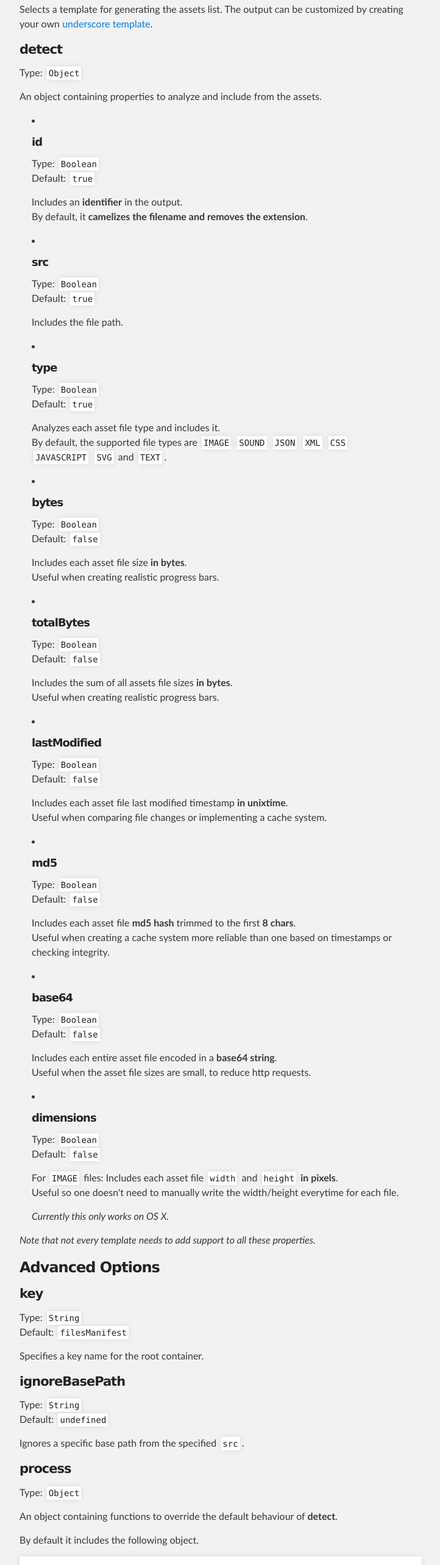
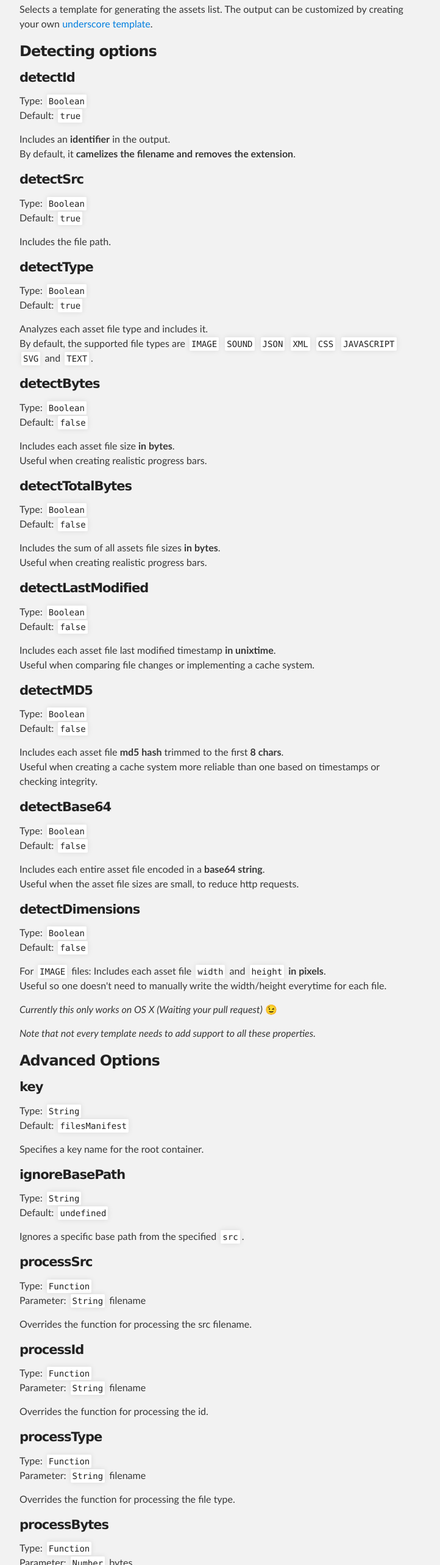
Before and after one commit to gunta/grunt-preload-assets, a plain HTML site: page index.html in a window 1280 px wide. Shown: the part 1872-4438 px from the top of the page at 61% size, without its empty margins (288-1010 px from the left). Drawn offline with Linux system fonts and the light colour scheme.

```diff
--- a/index.html
+++ b/index.html
@@ -82,86 +82,72 @@
 <p>Selects a template for generating the assets list.
 The output can be customized by creating your own <a href="http://www.2ality.com/2012/06/underscore-templates.html">underscore template</a>. </p>
 
-<h4>detect</h4>
+<h3>Detecting options</h3>
 
-<p>Type: <code>Object</code></p>
-
-<p>An object containing properties to analyze and include from the assets. </p>
-
-<ul>
-<li>
-<h5>id</h5>
+<h4>detectId</h4>
 
 <p>Type: <code>Boolean</code><br>
 Default: <code>true</code></p>
 
 <p>Includes an <strong>identifier</strong> in the output.<br>
 By default, it <strong>camelizes the filename and removes the extension</strong>.</p>
-</li>
-<li>
-<h5>src</h5>
+
+<h4>detectSrc</h4>
 
 <p>Type: <code>Boolean</code><br>
 Default: <code>true</code></p>
 
 <p>Includes the file path.</p>
-</li>
-<li>
-<h5>type</h5>
+
+<h4>detectType</h4>
 
 <p>Type: <code>Boolean</code><br>
 Default: <code>true</code></p>
 
 <p>Analyzes each asset file type and includes it.<br>
 By default, the supported file types are <code>IMAGE</code> <code>SOUND</code> <code>JSON</code> <code>XML</code> <code>CSS</code> <code>JAVASCRIPT</code> <code>SVG</code> and <code>TEXT</code>.</p>
-</li>
-<li>
-<h5>bytes</h5>
+
+<h4>detectBytes</h4>
 
 <p>Type: <code>Boolean</code><br>
 Default: <code>false</code>    </p>
 
 <p>Includes each asset file size <strong>in bytes</strong>.<br>
 Useful when creating realistic progress bars.</p>
-</li>
-<li>
-<h5>totalBytes</h5>
+
+<h4>detectTotalBytes</h4>
 
 <p>Type: <code>Boolean</code><br>
 Default: <code>false</code>    </p>
 
 <p>Includes the sum of all assets file sizes <strong>in bytes</strong>.<br>
 Useful when creating realistic progress bars.</p>
-</li>
-<li>
-<h5>lastModified</h5>
+
+<h4>detectLastModified</h4>
 
 <p>Type: <code>Boolean</code><br>
 Default: <code>false</code>    </p>
 
 <p>Includes each asset file last modified timestamp <strong>in unixtime</strong>.<br>
 Useful when comparing file changes or implementing a cache system.</p>
-</li>
-<li>
-<h5>md5</h5>
+
+<h4>detectMD5</h4>
 
 <p>Type: <code>Boolean</code><br>
 Default: <code>false</code>    </p>
 
 <p>Includes each asset file <strong>md5 hash</strong> trimmed to the first <strong>8 chars</strong>.<br>
 Useful when creating a cache system more reliable than one based on timestamps or checking integrity. </p>
-</li>
-<li>
-<h5>base64</h5>
+
+<h4>detectBase64</h4>
 
 <p>Type: <code>Boolean</code><br>
 Default: <code>false</code>    </p>
 
 <p>Includes each entire asset file encoded in a <strong>base64 string</strong>.<br>
 Useful when the asset file sizes are small, to reduce http requests.</p>
-</li>
-<li>
-<h5>dimensions</h5>
+
+<h4>detectDimensions</h4>
 
 <p>Type: <code>Boolean</code><br>
 Default: <code>false</code>    </p>
@@ -169,9 +155,9 @@
 <p>For <code>IMAGE</code> files: Includes each asset file <code>width</code> and <code>height</code> <strong>in pixels</strong>.<br>
 Useful so one doesn't need to manually write the width/height everytime for each file.</p>
 
-<p><em>Currently this only works on OS X.</em></p>
-</li>
-</ul><p><em>Note that not every template needs to add support to all these properties.</em></p>
+<p><em>Currently this only works on OS X (Waiting your pull request)</em> 😉</p>
+
+<p><em>Note that not every template needs to add support to all these properties.</em></p>
 
 <h3>Advanced Options</h3>
 
@@ -189,44 +175,68 @@
 
 <p>Ignores a specific base path from the specified <code>src</code>.</p>
 
-<h4>process</h4>
+<h4>processSrc</h4>
 
-<p>Type: <code>Object</code></p>
+<p>Type: <code>Function</code><br>
+Parameter: <code>String</code> filename</p>
 
-<p>An object containing functions to override the default behaviour of <strong>detect</strong>. </p>
+<p>Overrides the function for processing the src filename.</p>
 
-<p>By default it includes the following object.</p>
+<h4>processId</h4>
 
-<div class="highlight"><pre><span class="nx">process</span><span class="o">:</span> <span class="p">{</span>
-    <span class="nx">src</span><span class="o">:</span> <span class="kd">function</span> <span class="p">(</span><span class="nx">file</span><span class="p">)</span> <span class="p">{</span>
-        <span class="k">return</span> <span class="nx">file</span><span class="p">;</span>
-    <span class="p">},</span>
-    <span class="nx">id</span><span class="o">:</span> <span class="kd">function</span> <span class="p">(</span><span class="nx">file</span><span class="p">)</span> <span class="p">{</span>
-        <span class="k">return</span> <span class="nx">scan</span><span class="p">.</span><span class="nx">idBasedOnFilenameCamelized</span><span class="p">(</span><span class="nx">file</span><span class="p">);</span>
-    <span class="p">},</span>
-    <span class="nx">type</span><span class="o">:</span> <span class="kd">function</span> <span class="p">(</span><span class="nx">file</span><span class="p">)</span> <span class="p">{</span>
-        <span class="k">return</span> <span class="nx">scan</span><span class="p">.</span><span class="nx">typeByExtension</span><span class="p">(</span><span class="nx">file</span><span class="p">);</span>
-    <span class="p">},</span>
-    <span class="nx">bytes</span><span class="o">:</span> <span class="kd">function</span> <span class="p">(</span><span class="nx">file</span><span class="p">)</span> <span class="p">{</span>
-        <span class="k">return</span> <span class="nx">scan</span><span class="p">.</span><span class="nx">fileSizeInBytes</span><span class="p">(</span><span class="nx">file</span><span class="p">);</span>
-    <span class="p">},</span>
-    <span class="nx">totalBytes</span><span class="o">:</span> <span class="kd">function</span> <span class="p">(</span><span class="nx">bytes</span><span class="p">)</span> <span class="p">{</span>
-        <span class="k">return</span> <span class="nx">bytes</span><span class="p">;</span>
-    <span class="p">},</span>
-    <span class="nx">dimensions</span><span class="o">:</span> <span class="kd">function</span> <span class="p">(</span><span class="nx">file</span><span class="p">)</span> <span class="p">{</span>
-        <span class="k">return</span> <span class="nx">scan</span><span class="p">.</span><span class="nx">dimensionsInPixels</span><span class="p">(</span><span class="nx">file</span><span class="p">);</span>
-    <span class="p">},</span>
-    <span class="nx">md5</span><span class="o">:</span> <span class="kd">function</span> <span class="p">(</span><span class="nx">file</span><span class="p">)</span> <span class="p">{</span>
-        <span class="k">return</span> <span class="nx">scan</span><span class="p">.</span><span class="nx">md5hash</span><span class="p">(</span><span class="nx">file</span><span class="p">,</span> <span class="mi">8</span><span class="p">);</span>
-    <span class="p">},</span>
-    <span class="nx">lastModified</span><span class="o">:</span> <span class="kd">function</span> <span class="p">(</span><span class="nx">file</span><span class="p">)</span> <span class="p">{</span>
-        <span class="k">return</span> <span class="nx">scan</span><span class="p">.</span><span class="nx">lastModifiedUnixTime</span><span class="p">(</span><span class="nx">file</span><span class="p">);</span>
-    <span class="p">},</span>
-    <span class="nx">base64</span><span class="o">:</span> <span class="kd">function</span> <span class="p">(</span><span class="nx">file</span><span class="p">)</span> <span class="p">{</span>
-        <span class="k">return</span> <span class="nx">scan</span><span class="p">.</span><span class="nx">base64encode</span><span class="p">(</span><span class="nx">file</span><span class="p">);</span>
-    <span class="p">}</span>
-<span class="p">}</span>
-</pre></div>
+<p>Type: <code>Function</code><br>
+Parameter: <code>String</code> filename</p>
+
+<p>Overrides the function for processing the id.</p>
+
+<h4>processType</h4>
+
+<p>Type: <code>Function</code><br>
+Parameter: <code>String</code> filename</p>
+
+<p>Overrides the function for processing the file type.</p>
+
+<h4>processBytes</h4>
+
+<p>Type: <code>Function</code><br>
+Parameter: <code>Number</code> bytes</p>
+
+<p>Overrides the function for processing the number of bytes.</p>
+
+<h4>processTotalBytes</h4>
+
+<p>Type: <code>Function</code><br>
+Parameter: <code>String</code> filename</p>
+
+<p>Overrides the function for processing the number of total bytes.</p>
+
+<h4>processDimensions</h4>
+
+<p>Type: <code>Function</code><br>
+Parameter: <code>String</code> filename</p>
+
+<p>Overrides the function for processing the dimensions of the file.</p>
+
+<h4>processMD5</h4>
+
+<p>Type: <code>Function</code><br>
+Parameter: <code>String</code> filename</p>
+
+<p>Overrides the function for processing the md5 hash for the file.</p>
+
+<h4>processLastModified</h4>
+
+<p>Type: <code>Function</code><br>
+Parameter: <code>String</code> filename</p>
+
+<p>Overrides the function for processing the last modified date.</p>
+
+<h4>processBase64</h4>
+
+<p>Type: <code>Function</code><br>
+Parameter: <code>String</code> filename</p>
+
+<p>Overrides the function for processing the base64 encode of the file.</p>
 
 <h2>Usage examples</h2>
 
@@ -316,16 +326,14 @@
         <span class="nx">my_target</span><span class="o">:</span> <span class="p">{</span>
             <span class="nx">options</span><span class="o">:</span> <span class="p">{</span>
                 <span class="nx">template</span><span class="o">:</span> <span class="s1">'json'</span><span class="p">,</span>
-                <span class="nx">detect</span><span class="o">:</span> <span class="p">{</span>
-                    <span class="nx">id</span><span class="o">:</span> <span class="kc">true</span><span class="p">,</span>
-                    <span class="nx">bytes</span><span class="o">:</span> <span class="kc">true</span><span class="p">,</span>
-                    <span class="nx">totalBytes</span><span class="o">:</span> <span class="kc">true</span><span class="p">,</span>
-                    <span class="nx">src</span><span class="o">:</span> <span class="kc">true</span><span class="p">,</span>
-                    <span class="nx">lastModified</span><span class="o">:</span> <span class="kc">true</span><span class="p">,</span>
-                    <span class="nx">md5</span><span class="o">:</span> <span class="kc">true</span><span class="p">,</span>
-                    <span class="nx">base64</span><span class="o">:</span> <span class="kc">true</span><span class="p">,</span>
-                    <span class="nx">dimensions</span><span class="o">:</span> <span class="kc">true</span>
-                <span class="p">}</span>
+                <span class="nx">detectId</span><span class="o">:</span> <span class="kc">true</span><span class="p">,</span>
+                <span class="nx">detectBytes</span><span class="o">:</span> <span class="kc">true</span><span class="p">,</span>
+                <span class="nx">detectTotalBytes</span><span class="o">:</span> <span class="kc">true</span><span class="p">,</span>
+                <span class="nx">detectSrc</span><span class="o">:</span> <span class="kc">true</span><span class="p">,</span>
+                <span class="nx">detectLastModified</span><span class="o">:</span> <span class="kc">false</span><span class="p">,</span>
+                <span class="nx">detectMD5</span><span class="o">:</span> <span class="kc">true</span><span class="p">,</span>
+                <span class="nx">detectBase64</span><span class="o">:</span> <span class="kc">true</span><span class="p">,</span>
+                <span class="nx">detectDimensions</span><span class="o">:</span> <span class="kc">true</span>
             <span class="p">},</span>
             <span class="nx">files</span><span class="o">:</span> <span class="p">{</span>
                 <span class="s1">'dest/filesmanifest.js'</span><span class="o">:</span> <span class="p">[</span><span class="s1">'test/fixtures/*.*'</span><span class="p">]</span>
@@ -406,7 +414,17 @@
 
 <h2>Release History</h2>
 
-<h3>0.1.1</h3>
+<h3>0.2.0</h3>
+
+<ul>
+<li>First NPM package release</li>
+</ul><h3>0.1.2</h3>
+
+<ul>
+<li>Changed option parameters to a single hash because they would be overridden with a new object if passed</li>
+<li>Changed idaskey to hash for better naming</li>
+<li>Added bytes to PreloadJS template</li>
+</ul><h3>0.1.1</h3>
 
 <ul>
 <li>Added timestamp support</li>
@@ -429,6 +447,16 @@
       </footer>
     </div>
 
+              <script type="text/javascript">
+            var gaJsHost = (("https:" == document.location.protocol) ? "https://ssl." : "http://www.");
+            document.write(unescape("%3Cscript src='" + gaJsHost + "google-analytics.com/ga.js' type='text/javascript'%3E%3C/script%3E"));
+          </script>
+          <script type="text/javascript">
+            try {
+              var pageTracker = _gat._getTracker("UA-40807861-1");
+            pageTracker._trackPageview();
+            } catch(err) {}
+          </script>
 
 
   </body>
```
Also changed, not shown: params.json (+1 -1 lines).
